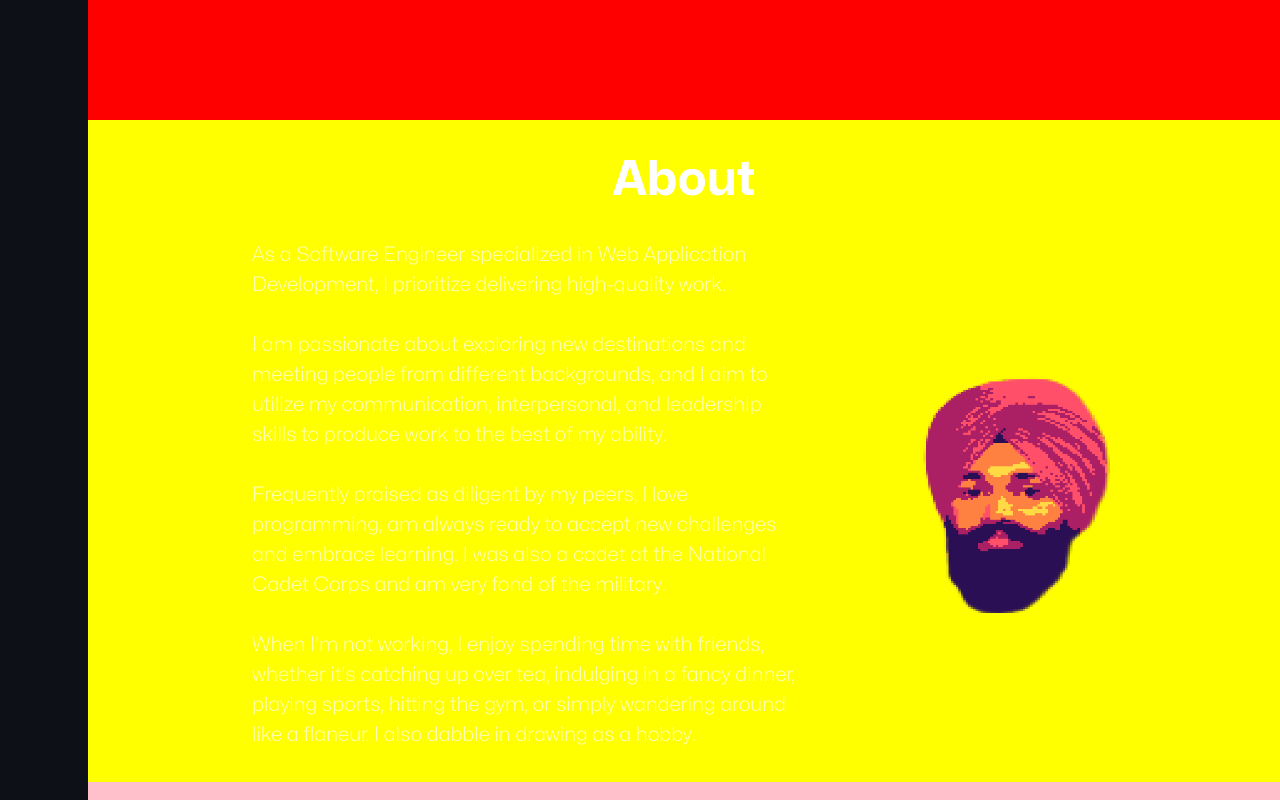
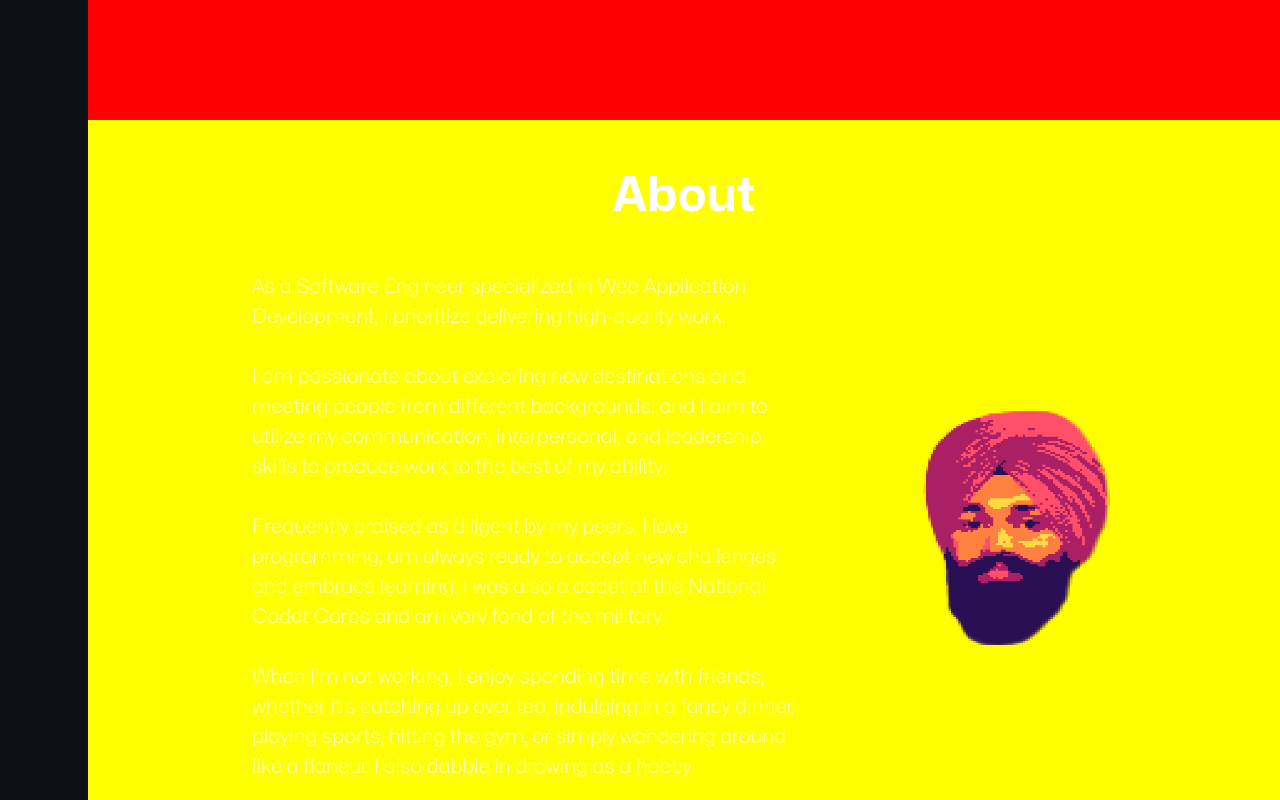
Before and after one commit to KaramveerSidhu/gitfolio, a Next.js app: page / in a window 1280 px wide. Shown: the part 680-1480 px from the top of the page. Built offline with nearby package versions, Linux system fonts and the light colour scheme.

Commit message:
adding new variables

```diff
--- a/app/_base.scss
+++ b/app/_base.scss
@@ -1,18 +1,20 @@
-$primary-color: #FFFFFF;
-$primary-bg-color: #0D1117;
+$primary-color: #ffffff;
+$primary-bg-color: #0d1117;
+$secondary-bg-color: #161b22;
 $violet: #bc8cff;
 $green: #7ee787;
+$space: #30363d;
 
-$section-padding: 32px 48px;
+$section-padding: 48px;
 $section-heading-font-size: 48px;
-$section-heading-mb: 32px;
+$section-heading-mb: 48px;
 
 $text-opacity: 0.7;
 
 $btn-padding: 16px 24px;
 
 @mixin section-heading {
-    font-size: $section-heading-font-size;
-    margin-bottom: $section-heading-mb;
-    text-align: center;
+  font-size: $section-heading-font-size;
+  margin-bottom: $section-heading-mb;
+  text-align: center;
 }
```
